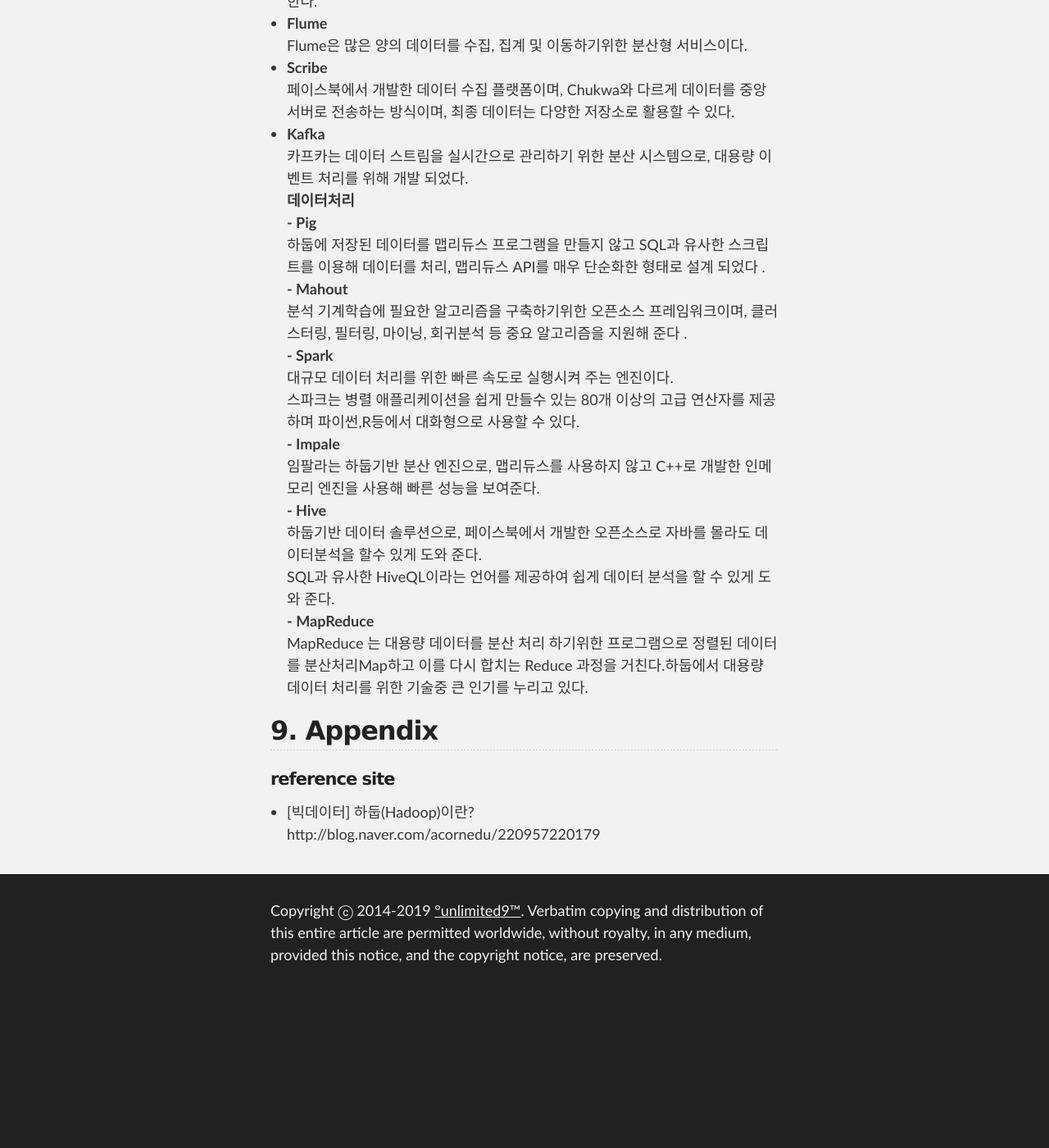
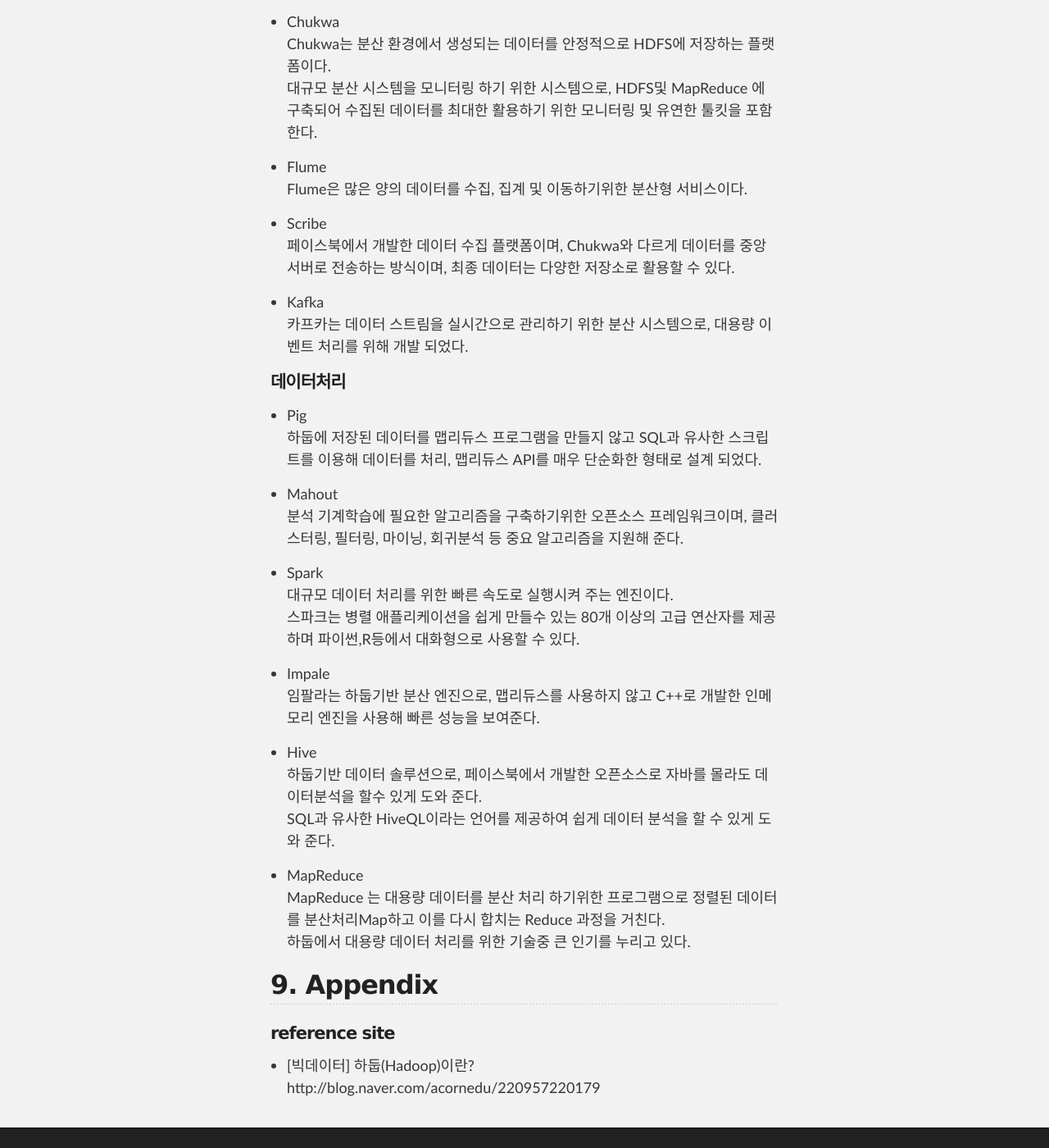
Before and after one commit to unlimited9/unlimited9.github.com, a Jekyll site: the page built from reference.notes/TA/hadoop/introduction.md, in a window 1280 px wide and 1400 px high, scrolled down 2058 px. Shown: the whole window at 82% size. Built offline with Jekyll 4.4.1, drawn with Linux system fonts in a browser that asks for light colours; our own code applies the rules of GitHub Pages for plain Markdown files; before the commit the page ends 3271 px from its top, so only the background shows below that; some of the changed text lies outside the part shown.

```diff
--- a/reference.notes/TA/hadoop/introduction.md
+++ b/reference.notes/TA/hadoop/introduction.md
@@ -17,48 +17,65 @@ Hadoop Ecosystem is a platform or a suite which provides various services to sol
 
 ## 2. Ecosystem
 
-**분산 코디네이터**
-- **Zookeeper**
+#### 분산 코디네이터
+* Zookeeper
 분산환경에서 서버간의 상호 조정이 필요한 다양한 서비스를 제공하는 시스템이다.
 분산 동기화를 제공하고 그룹 서비스를 제공하는 중앙 집중식 서비스로 알맞은 분산처리 및 분산 환경을 구성하는 서버 설정을 통합적으로 관리 한다.
-**분산 리소스관리**
-- **YARN**
+
+#### 분산 리소스관리
+* YARN
 작업 스케줄링 및 클러스터 리소스 관리를 위한 프레임워크로 맵리듀스, 하이브, 임팔라, 스파크 등 다양한 애플리케이션들은 얀에서 작업을 실행한다.
-- **Mesos** (클라우드환경에대한 리소스관리)Mesos는 Linux커널과 동일한 원칙을 사용하며 컴퓨터에 API(예:Hadoop,Spark,Kafka,Elasticsearch)를 제공한다
+
+* Mesos (클라우드환경에대한 리소스관리)
+Mesos는 Linux커널과 동일한 원칙을 사용하며 컴퓨터에 API(예:Hadoop,Spark,Kafka,Elasticsearch)를 제공한다
 페이스북, 트위터, 이베이등 다양한 기업들이 메소스 클러스터 자원을 관리하고 있다.
-**데이터저장**
-**- HBase** (분산 데이터베이스)
-HBase는 구글 Bigtable을 기반으로 개발된 비관계형 데이터베이스이며, Hadoop및 HDFS위에 Bigtable과 같은 기능을 제공하게 된다. 네이버 라인 메신져에  HBase를 적용한 시스템 아키텍쳐를 발표 하기도 했다.
-**- HDFS** (분산파일데이터저장)
+
+#### 데이터저장
+* HBase (분산 데이터베이스)
+HBase는 구글 Bigtable을 기반으로 개발된 비관계형 데이터베이스이며, Hadoop및 HDFS위에 Bigtable과 같은 기능을 제공하게 된다. 네이버 라인 메신져에 HBase를 적용한 시스템 아키텍쳐를 발표 하기도 했다.
+
+* HDFS (분산파일데이터저장)
 애플리케이션 데이터에 대한 높은 처리량의 액세스를 제공하는 분산 파일 시스템
-**-** **Kudu** (컬럼기반 스토리지)
+
+* Kudu (컬럼기반 스토리지)
 컬럼기반 스토리지로 하둡 에코 시스템에 새로 추가되어 급변하는 데이터에 대한 빠른 분석을 위해 설계되었다.
 클라우데라에서 시작된 프로젝트로, 15년말 아파치 인큐베이션 프로젝트로 선정 되었다.
-**데이터수집**
-- **Chukwa**
+
+#### 데이터수집
+* Chukwa
 Chukwa는 분산 환경에서 생성되는 데이터를 안정적으로 HDFS에 저장하는 플랫폼이다.
 대규모 분산 시스템을 모니터링 하기 위한 시스템으로, HDFS및 MapReduce 에 구축되어 수집된 데이터를 최대한 활용하기 위한 모니터링 및 유연한 툴킷을 포함한다.
-- **Flume**
+
+* Flume
 Flume은 많은 양의 데이터를 수집, 집계 및 이동하기위한 분산형 서비스이다.
-- **Scribe**
+
+* Scribe
 페이스북에서 개발한 데이터 수집 플랫폼이며,  Chukwa와 다르게 데이터를 중앙서버로 전송하는 방식이며, 최종 데이터는 다양한 저장소로 활용할 수 있다.
-- **Kafka**
+
+* Kafka
 카프카는 데이터 스트림을 실시간으로 관리하기 위한 분산 시스템으로, 대용량 이벤트 처리를 위해 개발 되었다.
-**데이터처리**
-**- Pig**
-하둡에 저장된 데이터를 맵리듀스 프로그램을 만들지 않고 SQL과 유사한 스크립트를 이용해 데이터를 처리, 맵리듀스 API를 매우 단순화한 형태로 설계 되었다 .
-**- Mahout**
-분석 기계학습에 필요한 알고리즘을 구축하기위한 오픈소스 프레임워크이며, 클러스터링, 필터링, 마이닝, 회귀분석 등 중요 알고리즘을 지원해 준다 .
-**- Spark**
+
+#### 데이터처리
+* Pig
+하둡에 저장된 데이터를 맵리듀스 프로그램을 만들지 않고 SQL과 유사한 스크립트를 이용해 데이터를 처리, 맵리듀스 API를 매우 단순화한 형태로 설계 되었다.
+
+* Mahout
+분석 기계학습에 필요한 알고리즘을 구축하기위한 오픈소스 프레임워크이며, 클러스터링, 필터링, 마이닝, 회귀분석 등 중요 알고리즘을 지원해 준다.
+
+* Spark
 대규모 데이터 처리를 위한 빠른 속도로 실행시켜 주는 엔진이다.
 스파크는 병렬 애플리케이션을 쉽게 만들수 있는 80개 이상의 고급 연산자를 제공하며 파이썬,R등에서 대화형으로 사용할 수 있다.
-**- Impale**
+
+* Impale
 임팔라는 하둡기반 분산 엔진으로, 맵리듀스를 사용하지 않고 C++로 개발한 인메모리 엔진을 사용해 빠른 성능을 보여준다.
-**- Hive**
+
+* Hive
 하둡기반 데이터 솔루션으로, 페이스북에서 개발한 오픈소스로 자바를 몰라도 데이터분석을 할수 있게 도와 준다.
 SQL과 유사한 HiveQL이라는 언어를 제공하여 쉽게 데이터 분석을 할 수 있게 도와 준다.
-**-** **MapReduce**
-MapReduce 는 대용량 데이터를 분산 처리 하기위한 프로그램으로 정렬된 데이터를 분산처리Map하고 이를 다시 합치는 Reduce 과정을 거친다.하둡에서 대용량 데이터 처리를 위한 기술중 큰 인기를 누리고 있다.
+
+* MapReduce
+MapReduce 는 대용량 데이터를 분산 처리 하기위한 프로그램으로 정렬된 데이터를 분산처리Map하고 이를 다시 합치는 Reduce 과정을 거친다.
+하둡에서 대용량 데이터 처리를 위한 기술중 큰 인기를 누리고 있다.
 
 ## 9. Appendix
 
```
